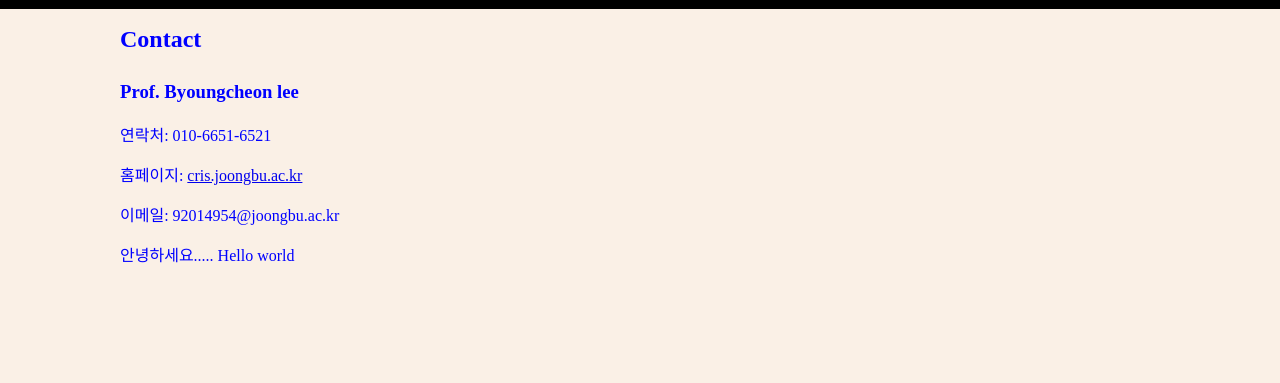
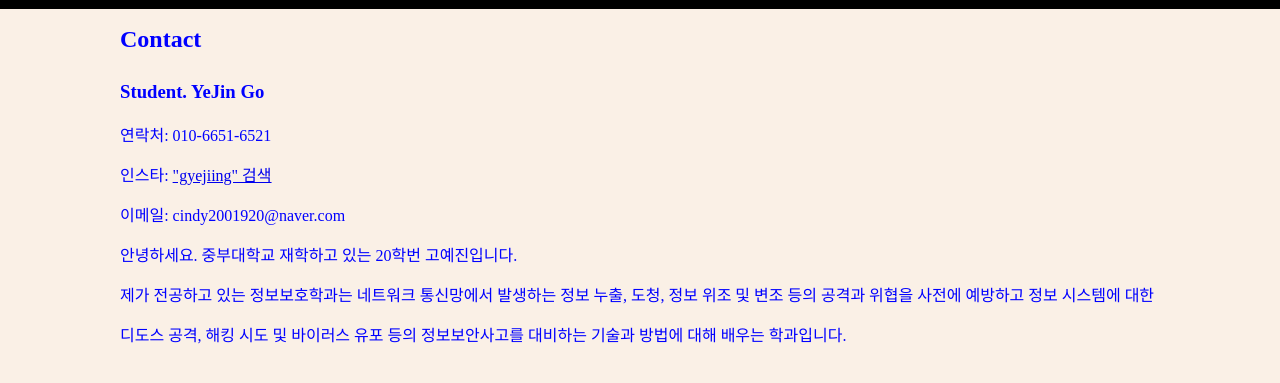
Before and after one commit to rhdpwls/hcjdemo, a plain HTML site: page contact.html in a window 1280 px wide. Shown: the part 51-434 px from the top of the page. Drawn offline with Linux system fonts and the light colour scheme.

Commit message:
first commit

```diff
--- a/contact.html
+++ b/contact.html
@@ -35,14 +35,18 @@
       <div class="container">
         <h1>Contact</h1>
 
-        <h3>Prof. Byoungcheon lee</h3>
+        <h3>Student. YeJin Go</h3>
 
         <p>
           연락처: 010-6651-6521 <br />
-          홈페이지: <a href="http://cris.joongbu.ac.kr">cris.joongbu.ac.kr</a>
+          인스타: <a href="https://www.instagram.com/">"gyejiing" 검색</a>
           <br />
-          이메일: 92014954@joongbu.ac.kr <br />
-          안녕하세요..... Hello world
+          이메일: cindy2001920@naver.com <br />
+          안녕하세요. 중부대학교 재학하고 있는 20학번 고예진입니다.<br />
+          제가 전공하고 있는 정보보호학과는 네트워크 통신망에서 발생하는 정보
+          누출, 도청, 정보 위조 및 변조 등의 공격과 위협을 사전에 예방하고 정보
+          시스템에 대한 디도스 공격, 해킹 시도 및 바이러스 유포 등의
+          정보보안사고를 대비하는 기술과 방법에 대해 배우는 학과입니다.
         </p>
       </div>
     </section>
```
Also changed, not shown: about.html (+1 -1 lines), index.html (+1 -1 lines), project.html (+7 -0 lines), 1 other file.
